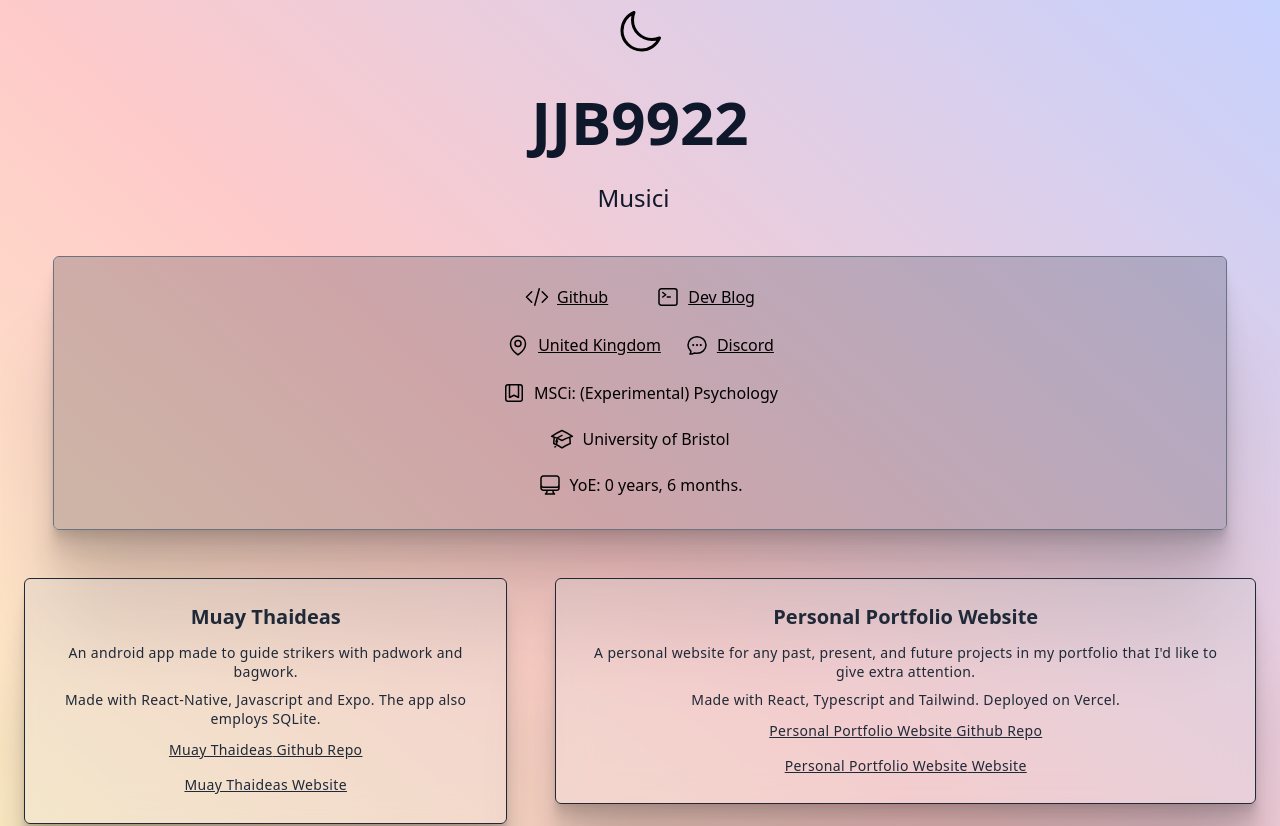
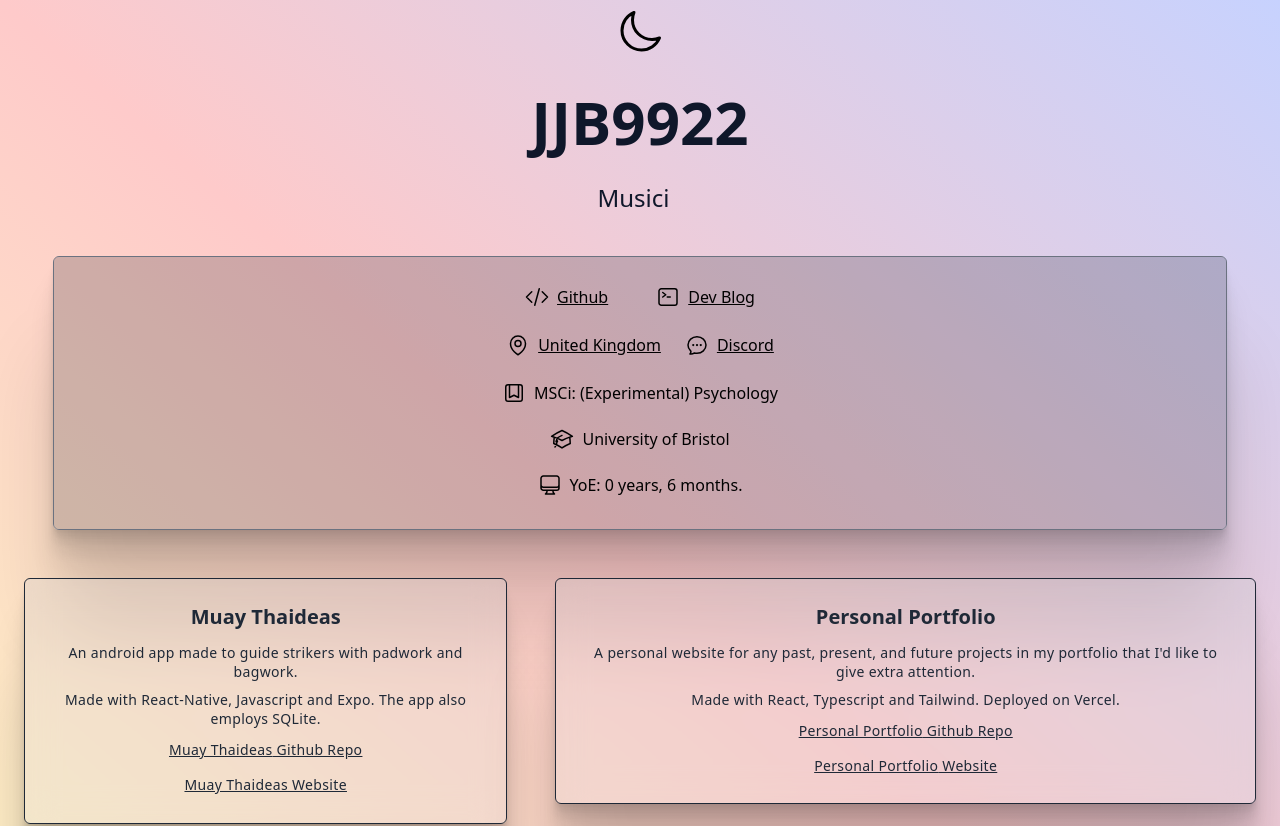
Before and after one commit to JJB9922/JJB9922Portfolio, a React (Vite) app in the folder JJB9922Portfolio/: page / in a window 1280 px wide. Shown: the top 826 px of the page. Built offline with nearby package versions, Linux system fonts and the light colour scheme.

Commit message:
udpate info

```diff
--- a/JJB9922Portfolio/src/App.tsx
+++ b/JJB9922Portfolio/src/App.tsx
@@ -38,7 +38,7 @@ function App() {
               <ProjectTab
                 inProgress={false}
                 direction={'right'}
-                title={'Personal Portfolio Website'}
+                title={'Personal Portfolio'}
                 description={'A personal website for any past, present, and future projects in my portfolio that I\'d like to give extra attention.'}
                 stack={'Made with React, Typescript and Tailwind. Deployed on Vercel.'}
                 github='https://github.com/JJB9922/JJB9922Portfolio/'
```
